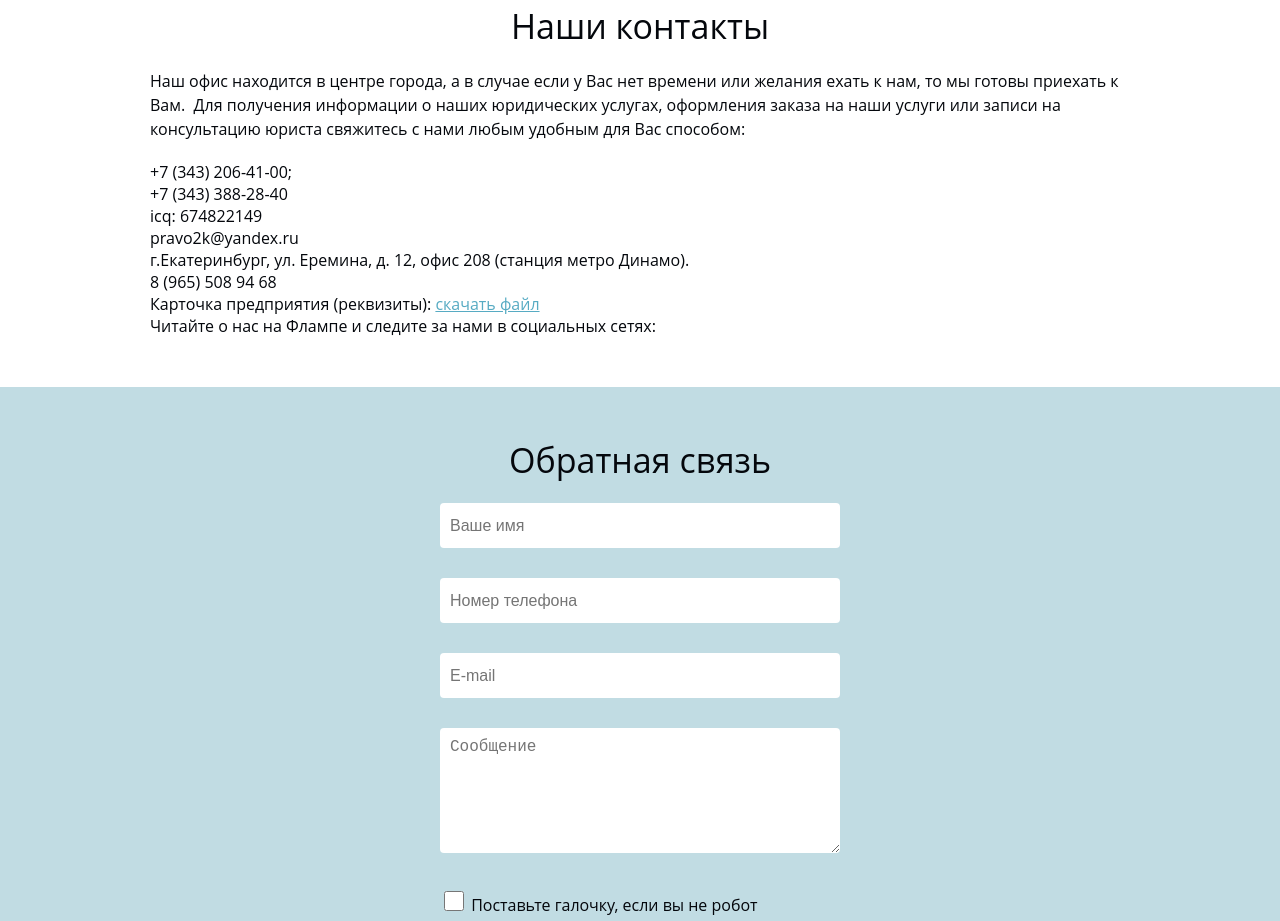
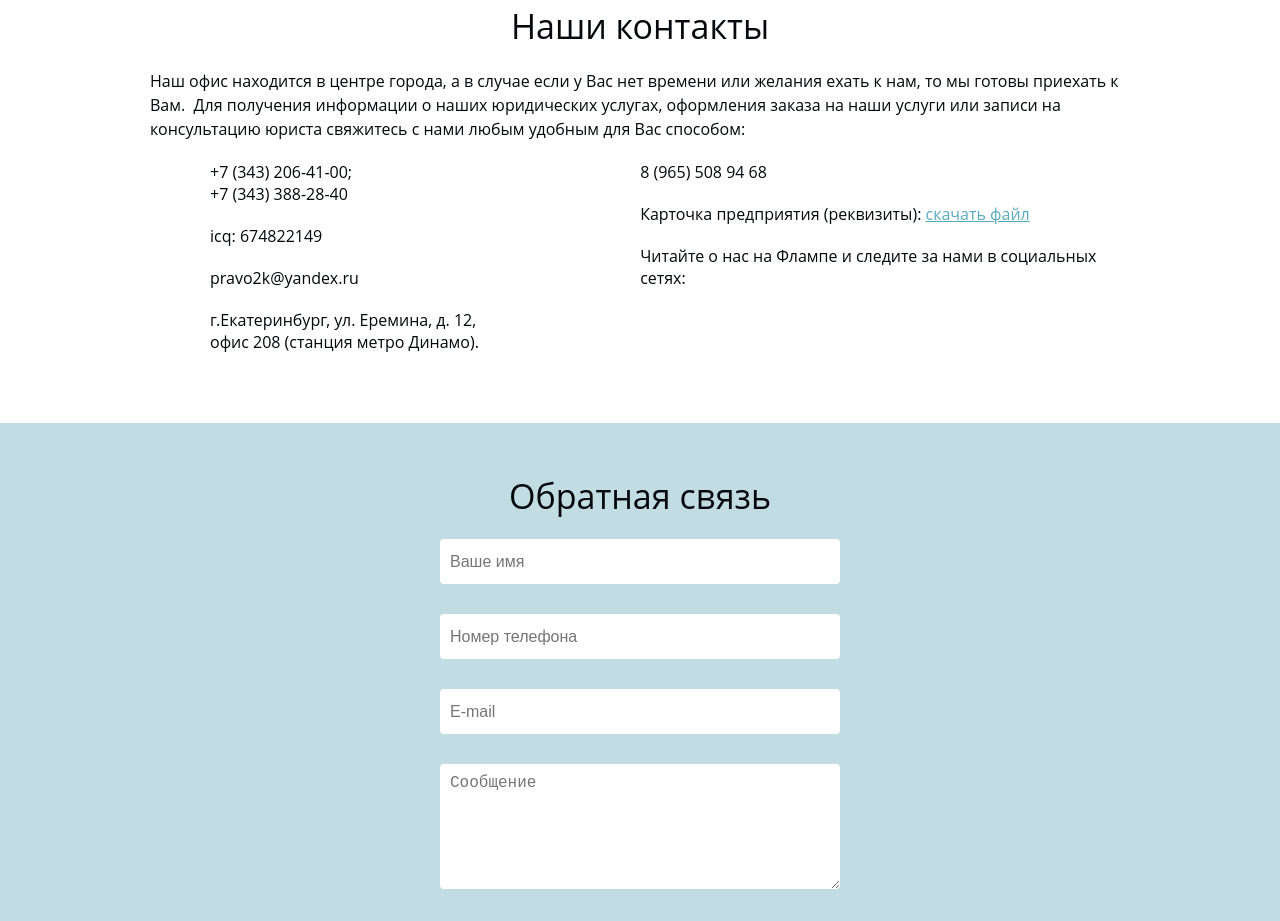
Before and after one commit to deworkers/k2, a plain HTML site: page index.html in a window 1280 px wide. Shown: the part 2349-3270 px from the top of the page. Drawn offline with Linux system fonts and the light colour scheme.

Commit message:
small changes

```diff
--- a/index.html
+++ b/index.html
@@ -172,7 +172,7 @@
 					pravo2k@yandex.ru
 				</div>
 				<div class="contact-line">
-					г.Екатеринбург, ул. Еремина, д. 12,
+					г.Екатеринбург, ул. Еремина, д. 12,<br>
 					офис 208 (станция метро Динамо).
 				</div>
 			</div>
--- a/styles/main.css
+++ b/styles/main.css
@@ -361,15 +361,20 @@
 }
 
 .contact__left {
-
+	display: inline-block;
+	vertical-align: top;
+	width: 490px;
+	padding-left: 60px;
 }
 
 .contact-line {
-
+	margin-bottom: 20px;
 }
 
 .contact__right {
-
+	display: inline-block;
+	vertical-align: top;
+	width: 489px;
 }
 
 .contact__ico {
```
